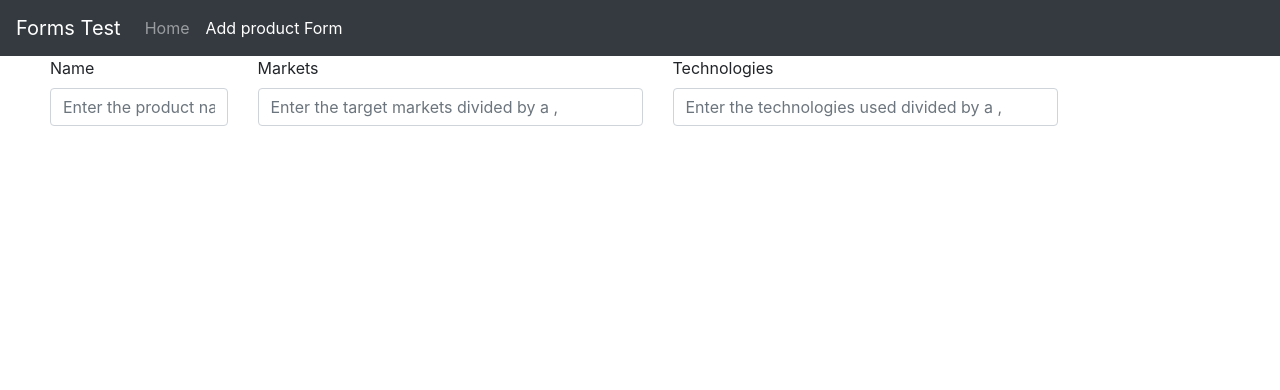
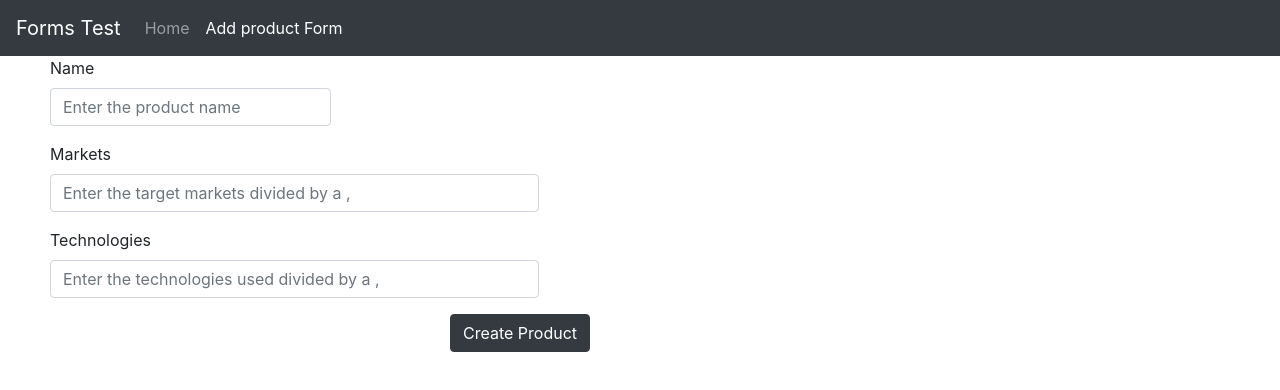
Before and after one commit to Alysty/gubeeProductPageTest, an Angular app in the folder angular-frontend/: page /formProduct in a window 1280 px wide. Shown: the top 390 px of the page. Built offline with nearby package versions, Linux system fonts and the light colour scheme.

Commit message:
Made form product have a better UI

```diff
--- a/angular-frontend/src/app/form-product/form-product.component.html
+++ b/angular-frontend/src/app/form-product/form-product.component.html
@@ -1,24 +1,32 @@
 <div class="container-fluid" style="padding-left: 50px">
   <form [formGroup]="createForm">
     <div class="row">
-      <div class="form-group col-2" >
+      <div class="form-group col-3" >
         <label for="InputName">Name</label>
         <input type="text" class="form-control" id="InputName"
                placeholder="Enter the product name" formControlName="nameSearch"
         >
       </div>
-      <div class="form-group col-4">
+    </div>
+    <div class="row">
+      <div class="form-group col-5">
         <label for="InputMarkets">Markets</label>
         <input type="text" class="form-control" id="InputMarkets"
                placeholder="Enter the target markets divided by a ," formControlName="targetMarketsSearch"
         >
       </div>
-      <div class="form-group col-4">
+    </div>
+    <div class="row">
+      <div class="form-group col-5">
         <label for="InputTechnologies">Technologies</label>
         <input type="text" class="form-control" id="InputTechnologies"
                placeholder="Enter the technologies used divided by a ," formControlName="technologiesSearch"
         >
       </div>
     </div>
+    <div class="row">
+      <div class="col-4"></div>
+      <button class="btn btn-dark">Create Product</button>
+    </div>
   </form>
 </div>
```
